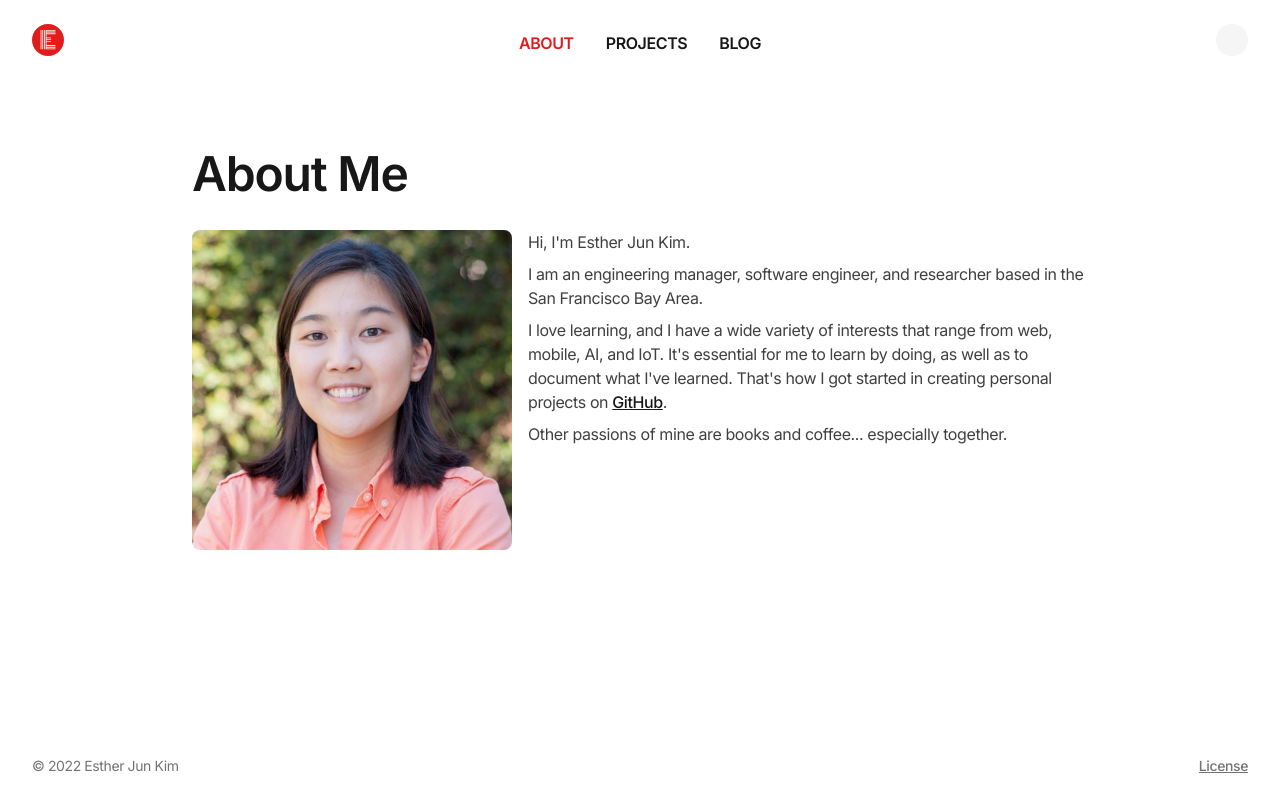
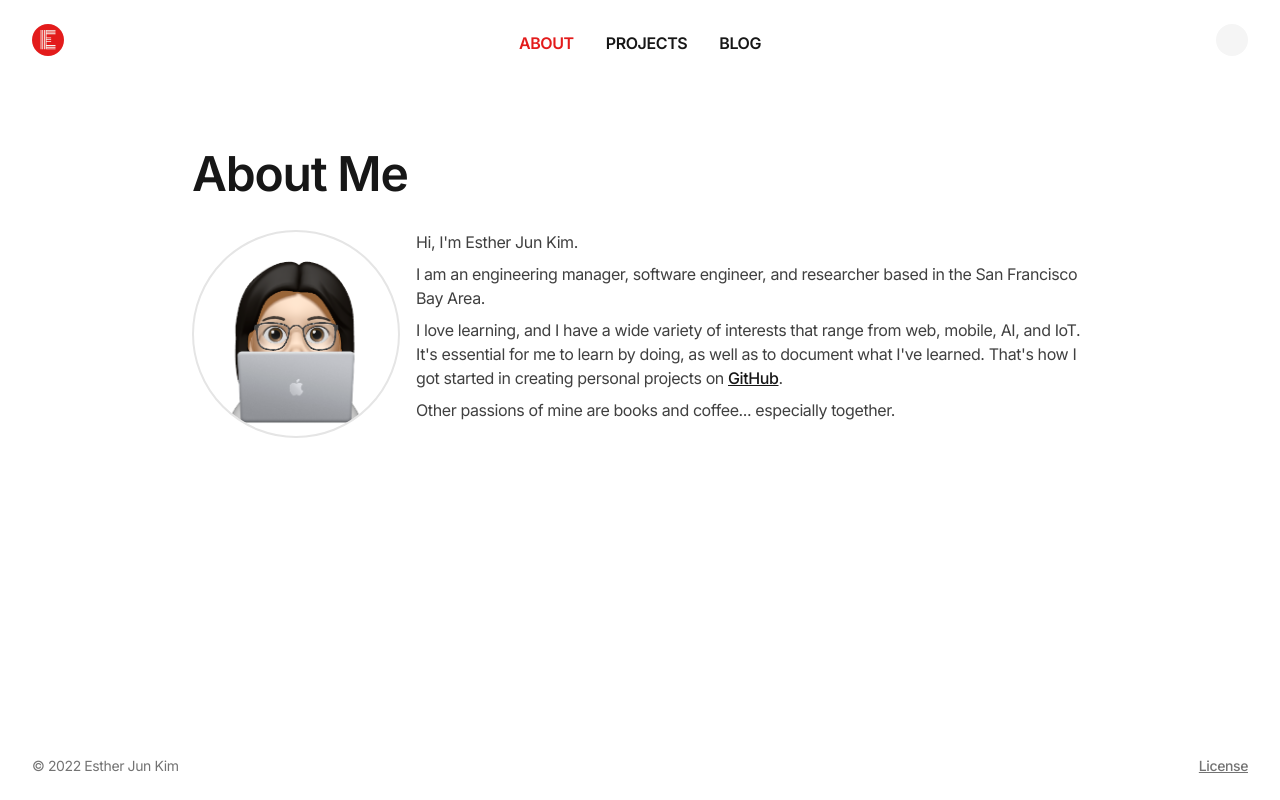
Before and after one commit to estherjk/esthermakes.tech, a Next.js app: page /about in a window 1280 px wide. Built offline with nearby package versions, Linux system fonts and the light colour scheme; some icons are missing.

Commit message:
Replace headshot with avatar

```diff
--- a/src/pages/about.tsx
+++ b/src/pages/about.tsx
@@ -5,7 +5,11 @@ const AboutPage = () => {
   const renderIntro = () => {
     return (
       <div className="md:flex md:justify-between">
-        <img src="/images/headshot.jpg" alt="Headshot" className="rounded-lg w-80" />
+        <img
+          src="/images/avatar.png"
+          alt="Avatar"
+          className="rounded-full border-2 border-gray-200 dark:border-gray-700 w-52 h-52"
+        />
         <div className="mt-4 md:mt-0 md:ml-4">
           <p>Hi, I'm Esther Jun Kim.</p>
           <p>
@@ -31,7 +35,7 @@ const AboutPage = () => {
   };
 
   return (
-    <BaseLayout title="About" image="/images/headshot.jpg">
+    <BaseLayout title="About" image="/images/avatar.png">
       <div className="w-full max-w-4xl mx-auto">
         <div className="mb-8">
           <Title>About Me</Title>
```
Also changed, not shown: public/images/avatar.png (added), public/images/headshot.jpg (deleted).
